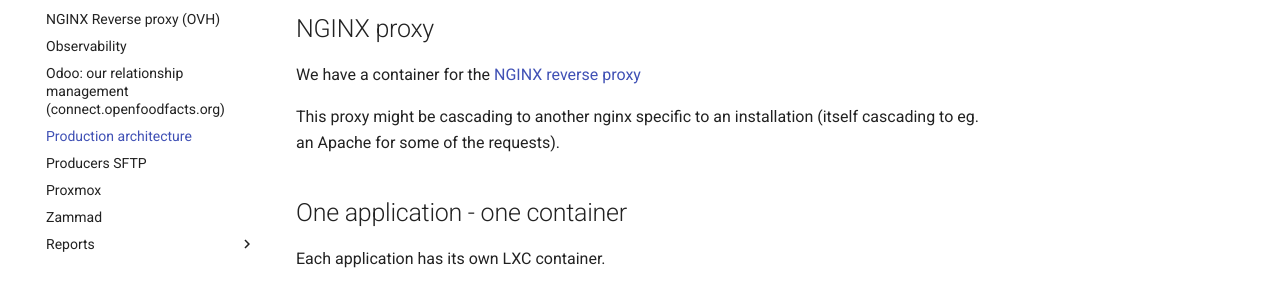
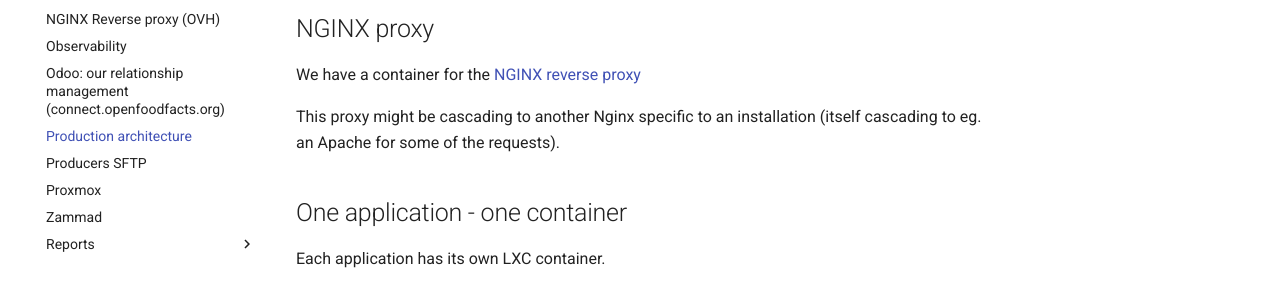
Before and after one commit to openfoodfacts/openfoodfacts-infrastructure, an MkDocs documentation site: the page built from docs/prod-architecture.md, in a window 1280 px wide and 900 px high. Shown: the part 443-734 px from the top of the window. Built offline with MkDocs 1.6.1 and Material for MkDocs 9.7.7, drawn with Linux system fonts in a browser that asks for light colours; comment, search, counter and statistics services are not loaded.

```diff
--- a/docs/prod-architecture.md
+++ b/docs/prod-architecture.md
@@ -14,7 +14,7 @@ We use [proxmox](./promox.md)
 
 We have a container for the [NGINX reverse proxy](./nginx-reverse-proxy.md)
 
-This proxy might be cascading to another nginx specific to an installation (itself cascading to eg. an Apache for some of the requests).
+This proxy might be cascading to another Nginx specific to an installation (itself cascading to eg. an Apache for some of the requests).
 
 ## One application - one container
 
```
